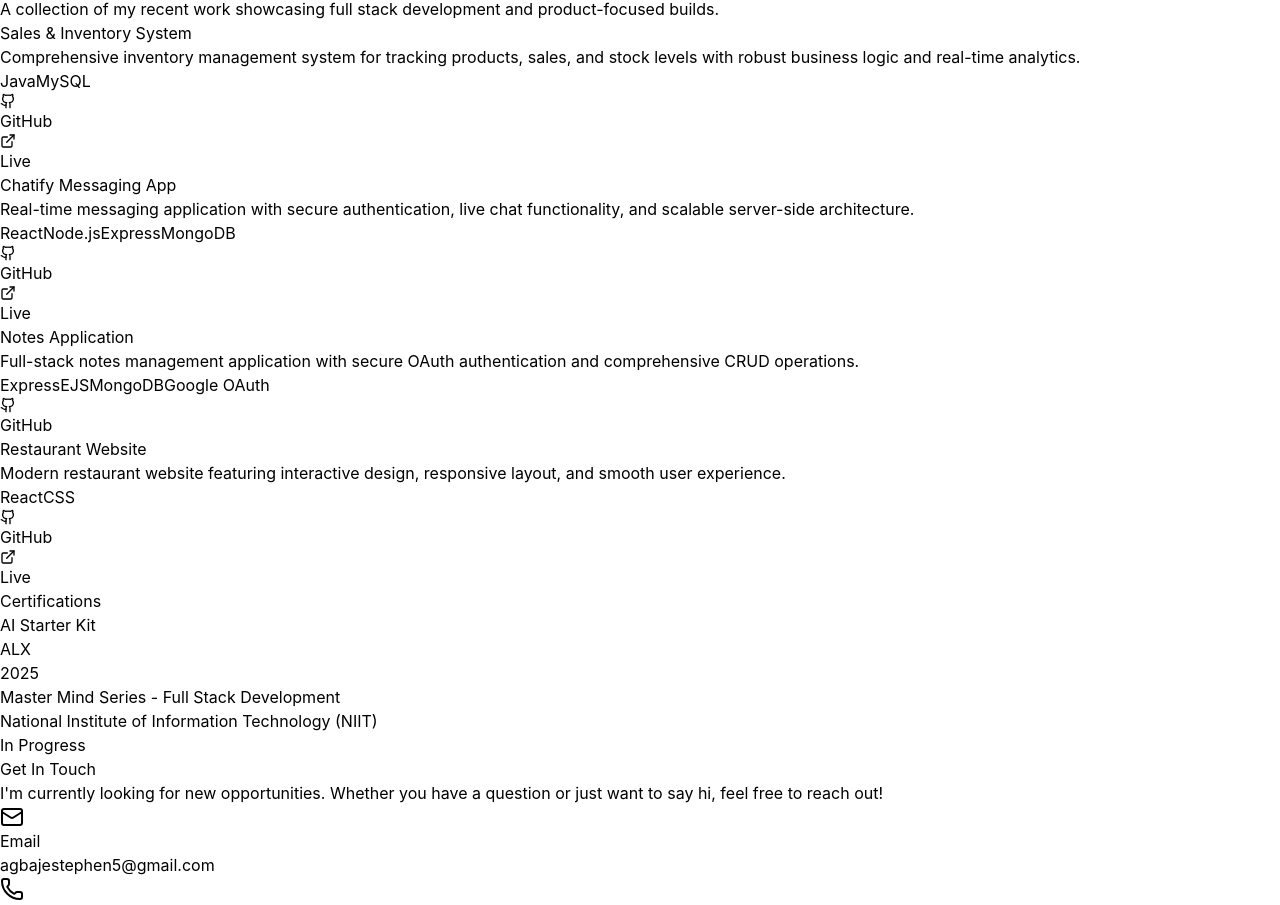
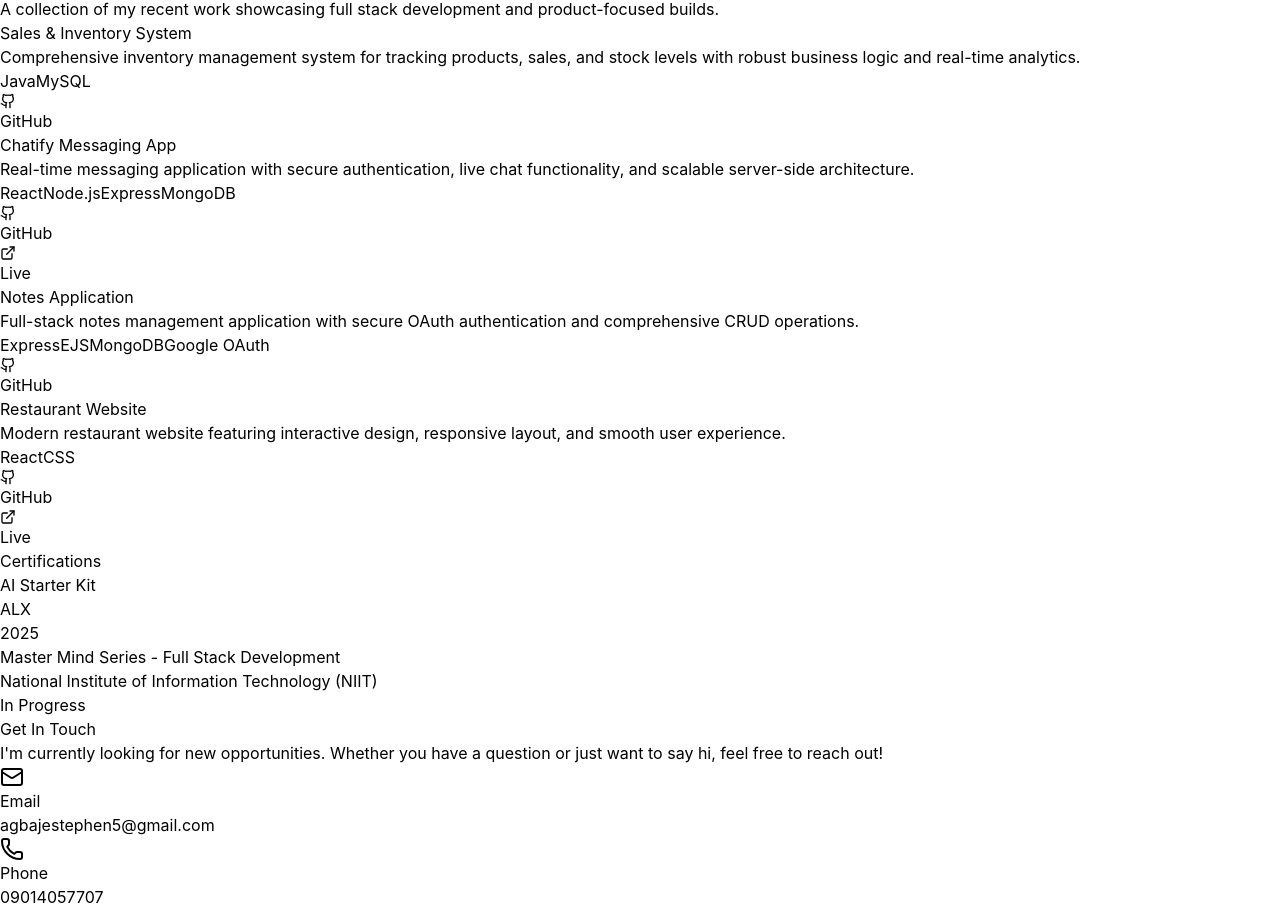
Before and after one commit to ASTROL360/myportfolio, a React (Vite) app: page / in a window 1280 px wide. Shown: the part 1833-2738 px from the top of the page. Built offline with nearby package versions, Linux system fonts and the light colour scheme.

Commit message:
Update portfolio.jsx

```diff
--- a/src/page/portfolio.jsx
+++ b/src/page/portfolio.jsx
@@ -85,7 +85,7 @@ export default function Portfolio() {
       description:
         "Comprehensive inventory management system for tracking products, sales, and stock levels with robust business logic and real-time analytics.",
       github: "https://github.com/Agbajestephen/Sales-Inventroy",
-      liveDemo: "https://inventory-company1.vercel.app",
+      // liveDemo: "https://inventory-company1.vercel.app",
     },
     {
       title: "Chatify Messaging App",
```
